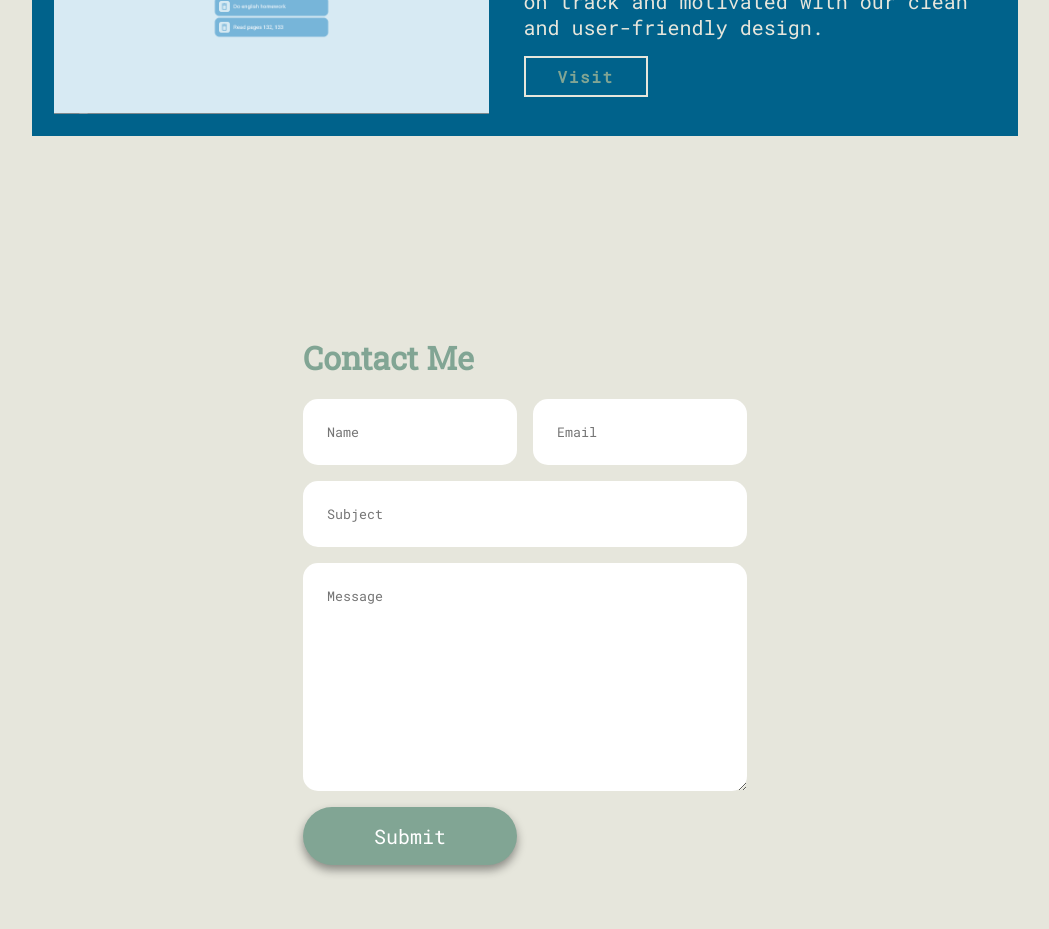
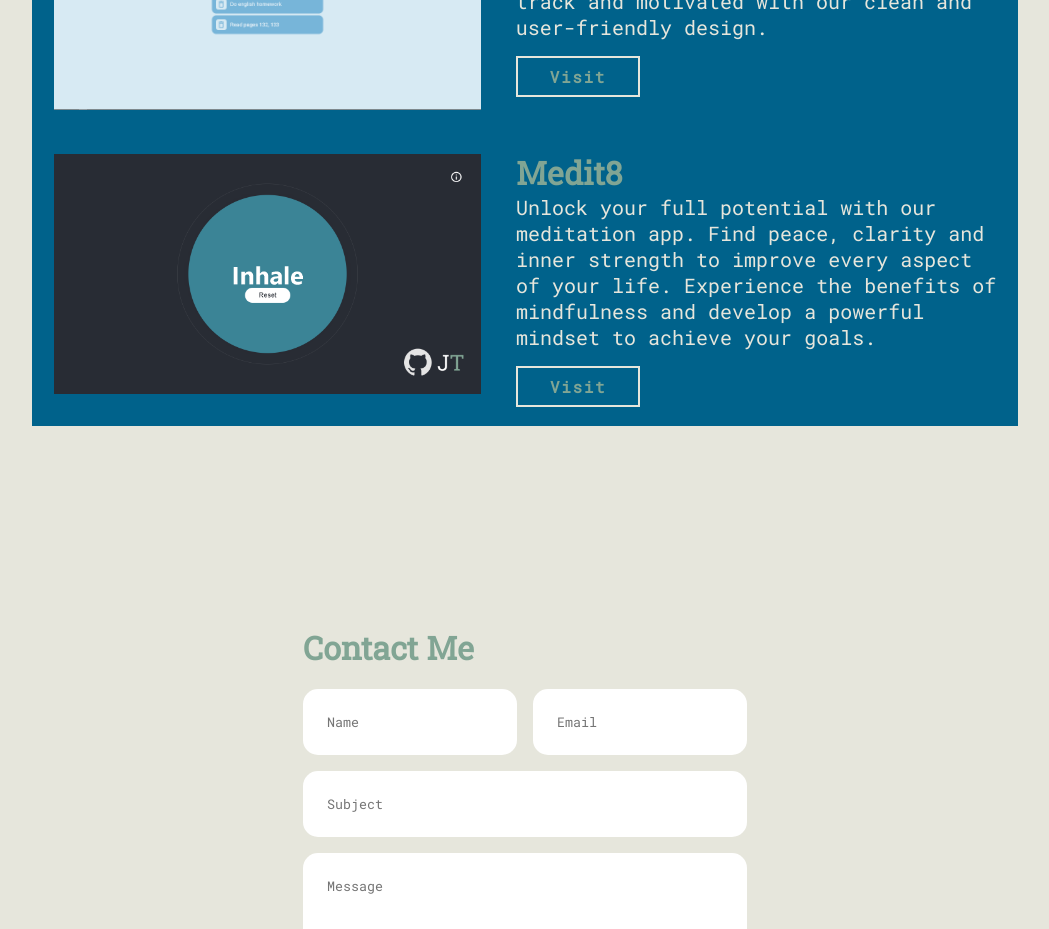
Before and after one commit to jtayped/jtayped.github.io, a React (Create React App) app: page / in a window 1280 px wide. Shown: the part 3520-4449 px from the top of the page, without its empty margins (115-1164 px from the left). Built offline with nearby package versions, Linux system fonts and the light colour scheme.

Commit message:
medit8 added

```diff
--- a/src/assets/projects/index.js
+++ b/src/assets/projects/index.js
@@ -1 +1,2 @@
 export const Pomodoro = require("./Pomodoro.png");
+export const Medit8 = require("./Medit8.png");
--- a/src/components/projectItem/projectItem.css
+++ b/src/components/projectItem/projectItem.css
@@ -8,7 +8,7 @@
 }
 
 .project-item a img {
-  width: 100%;
+  height: 15em;
   object-fit: contain;
   object-position: top;
 }
--- a/src/containers/projects/Projects.jsx
+++ b/src/containers/projects/Projects.jsx
@@ -1,6 +1,6 @@
 import "./projects.css";
 
-import { Pomodoro } from "../../assets/projects/index";
+import { Pomodoro, Medit8 } from "../../assets/projects/index";
 
 import { ProjectItem } from "../../components/index";
 
@@ -13,6 +13,14 @@ const Projects = () => {
         "This is a Pomodoro timer tool that includes a task manager and integrated study music, all built in React. Keep on track and motivated with our clean and user-friendly design.",
       img: Pomodoro,
       link: "https://jtayped.github.io/pomodoro-timer/",
+    },
+    {
+      id: 2,
+      title: "Medit8",
+      description:
+        "Unlock your full potential with our meditation app. Find peace, clarity and inner strength to improve every aspect of your life. Experience the benefits of mindfulness and develop a powerful mindset to achieve your goals.",
+      img: Medit8,
+      link: "https://jtayped.github.io/meditation-app/",
     },
   ];
 
```
Also changed, not shown: src/assets/projects/Medit8.png (added).
